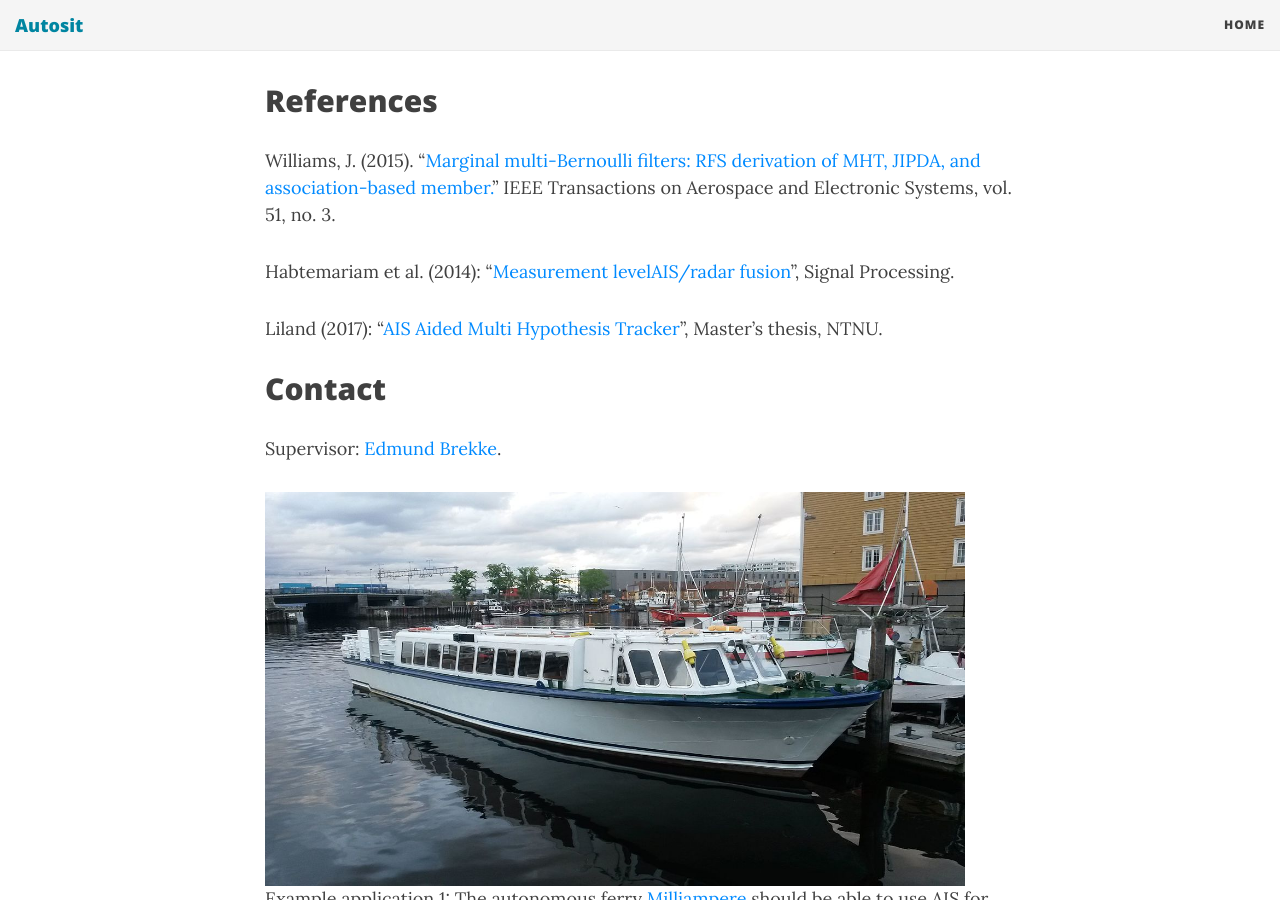
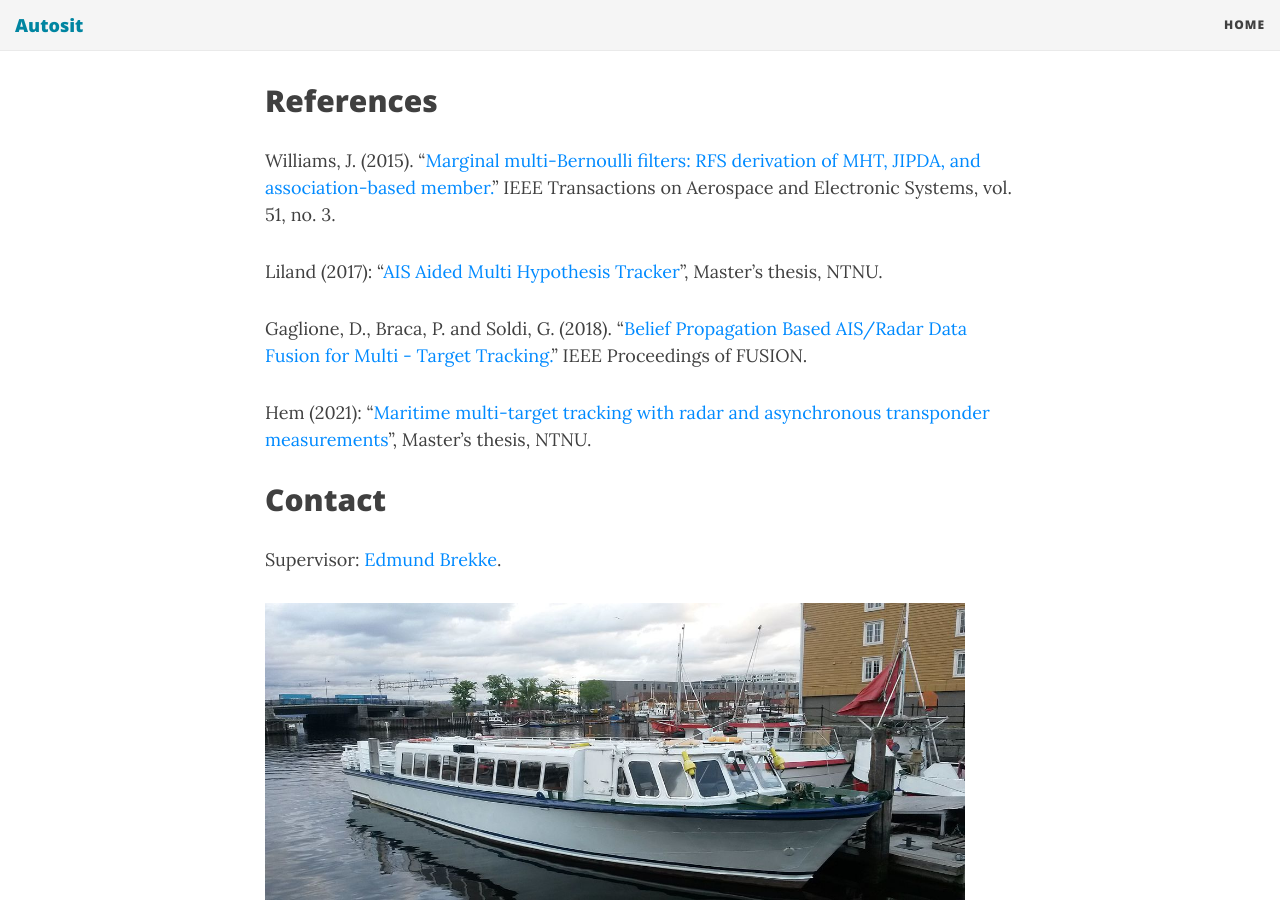
Before and after one commit to autosit/autosit.github.io, a Jekyll site: the page built from _posts/2019-04-24-pmbm_ais.md, in a window 1280 px wide and 900 px high, scrolled down 3448 px. Built offline with Jekyll 4.4.1, drawn with Linux system fonts in a browser that asks for light colours; nearby versions of some CDN libraries; some of the changed text lies outside the part shown.

Commit message:
more stuff pmbm ais project

```diff
--- a/_posts/2019-04-24-pmbm_ais.md
+++ b/_posts/2019-04-24-pmbm_ais.md
@@ -46,7 +46,7 @@ In the specialization project the main focus will be on mastering the fundamenta
 In the MSc thesis the work should move from toy scenarios to more comprehensive simulations and real data. It is also desirable to strengthen the theoretical foundations of the work using the tools of random finite set theory such as functional derivatives. The following topics are expected to be of central importance.
 
 * Study mixture reduction techniques to limit the number of hypotheses.
-* Benchmark against other approaches to AIS-radar fusion, such as Liland (2017) or Habtemariam (2014).
+* Benchmark against other approaches to AIS-radar fusion, such as Liland (2017), Gaglione (2018) or Hem (2021).
 * Generate more elaborate simulations and/or participate in field experiments to record real data.
 
 |<img src="{{site.url}}/assets/giorgio-den-helder.jpeg" width="700"> |
@@ -63,10 +63,11 @@ The candidate should have had the course [TTK4250 Sensor Fusion], or take it in
 ## References
 Williams, J. (2015). "[Marginal multi-Bernoulli filters: RFS derivation of MHT, JIPDA, and association-based member.][Williams2015]" IEEE Transactions on Aerospace and Electronic Systems, vol. 51, no. 3.
 
-Habtemariam et al. (2014): “[Measurement levelAIS/radar fusion][Habtemariam2014]”, Signal Processing.
-
 Liland (2017): “[AIS Aided Multi Hypothesis Tracker][Liland2017]”, Master’s thesis, NTNU.
 
+Gaglione, D., Braca, P. and Soldi, G. (2018). "[Belief Propagation Based AIS/Radar Data Fusion for Multi - Target Tracking.][Gaglione2018]" IEEE Proceedings of FUSION.
+
+Hem (2021): "[Maritime multi-target tracking with radar and asynchronous transponder measurements][Hem2021]", Master's thesis, NTNU.
 
 ## Contact
 
```
Also changed, not shown: other parts of _posts/2019-04-24-pmbm_ais.md (+2 -0 lines).
